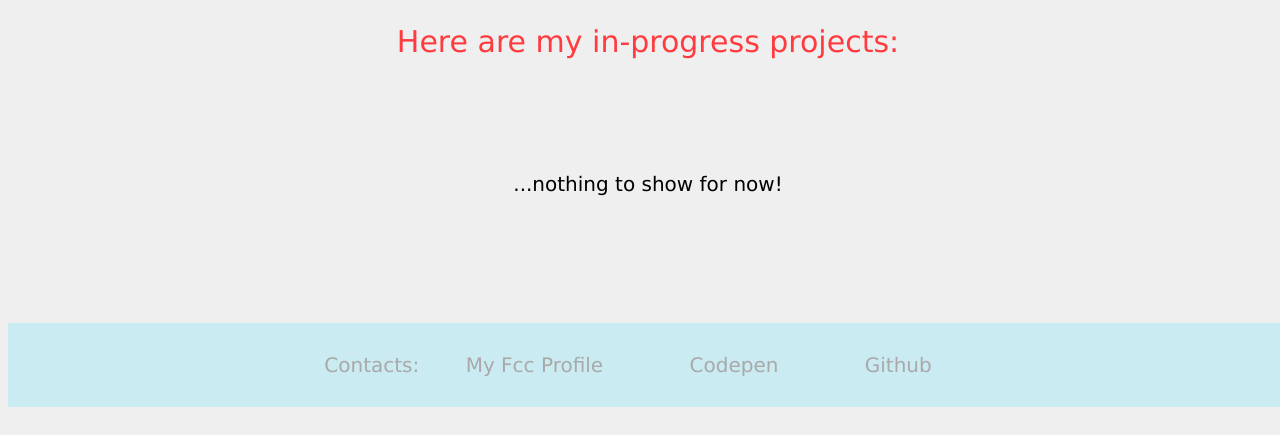
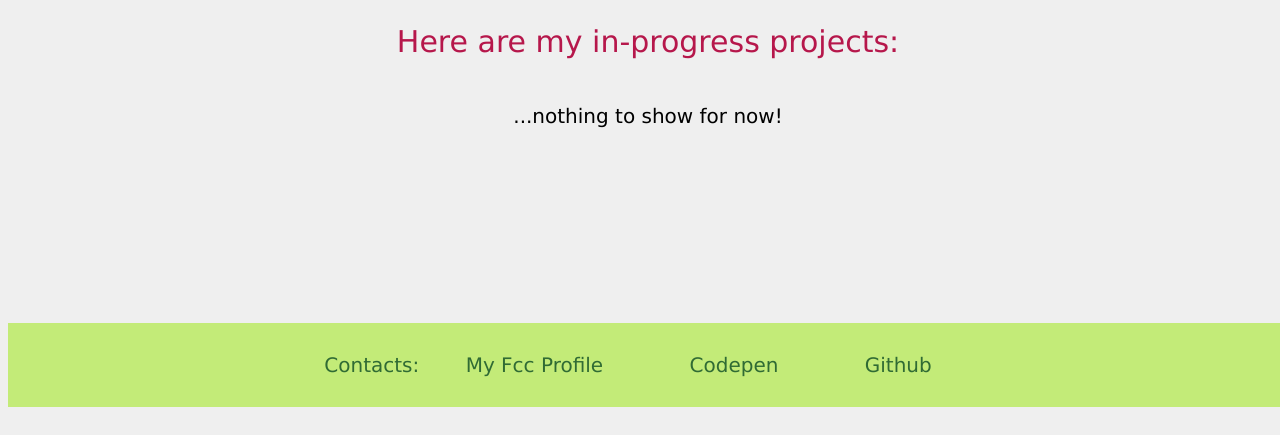
Before and after one commit to alevanni/alevanni.github.io, a PHP site: page / in a window 1280 px wide. Shown: the part 2502-2937 px from the top of the page. Run offline with PHP 8.4, Linux system fonts and the light colour scheme; some libraries are stand-ins or nearby versions.

Commit message:
Update portfolio.css

```diff
--- a/portfolio.css
+++ b/portfolio.css
@@ -1,11 +1,11 @@
 html {
-	background-color:#efefef
+	background-color:#efefef;
 }
 #main {
 
  width:100%;
  font-family: verdana, sans-serif;
-  /*background-color: blue*/
+  /*background-color: #F3FFC6;*/
   display: grid;
 
   grid-template-columns: 100vw;
@@ -24,13 +24,13 @@ html {
 #navbar {
   display: flex;
   flex-direction: row;
-  background-color: black;
+  background-color: #1C5253;
   position: fixed;
-  width: 100%;
+  width: 100vw;
   grid-area: navbar;
   }
 #welcome-section h1 {
-	color: #ff3b3f;
+	color: #B6174B;
 	heigth: 100%;
 	margin-top: 30vh;
 	font-size: 50px;
@@ -46,7 +46,7 @@ html {
   /*background-color: white;*/
   margin: 0;
   text-align: center;
-  width:100%;
+  width:100vw;
 
 
 }
@@ -54,11 +54,11 @@ html {
 #all-projects h2{
 	font-size: 30px;
     font-weight: 2.5;
-	color: #ff3b3f;
+	color: #B6174B;
 }
 #all-projects {
 
-  width:auto;
+  width:100vw;
   grid-area:all-projects;
 
   text-align: center;
@@ -71,11 +71,12 @@ html {
 }
 
 .showcase{
-
+	width:100vw;
 	display: grid;
 	grid-template-columns: repeat(auto-fit, minmax(320px, 1fr));
-    grid-template-rows: repeat(auto-fit, minmax(200px, 1fr));
-	justify-content: center;
+   grid-template-rows: repeat(auto-fit, minmax(200px, 1fr));
+
+
 	grid-gap: 10px;
 	/*background-color: blue*/
 }
@@ -91,9 +92,10 @@ html {
 	display:flex;
 	flex-direction: column;
 	align-items: center;
-    justify-content: center;
+
 
 }
+
 #projects img {
   width: 300px;
   height:150px;
@@ -134,8 +136,8 @@ li a:hover {
   color: #a9a9a9;
 }
 #footer p {
-  background-color:#caebf2;
-  color: #a9a9a9;
+  background-color:#C3EB78;
+  color: #306B34;
   font-size: 20px;
   padding: 30px 40px;
 
@@ -143,7 +145,7 @@ li a:hover {
 
 }
 #footer a {
-  color: #a9a9a9;
+  color: #306B34;
    padding: 30px 40px;
   text-decoration: none;
 
```
